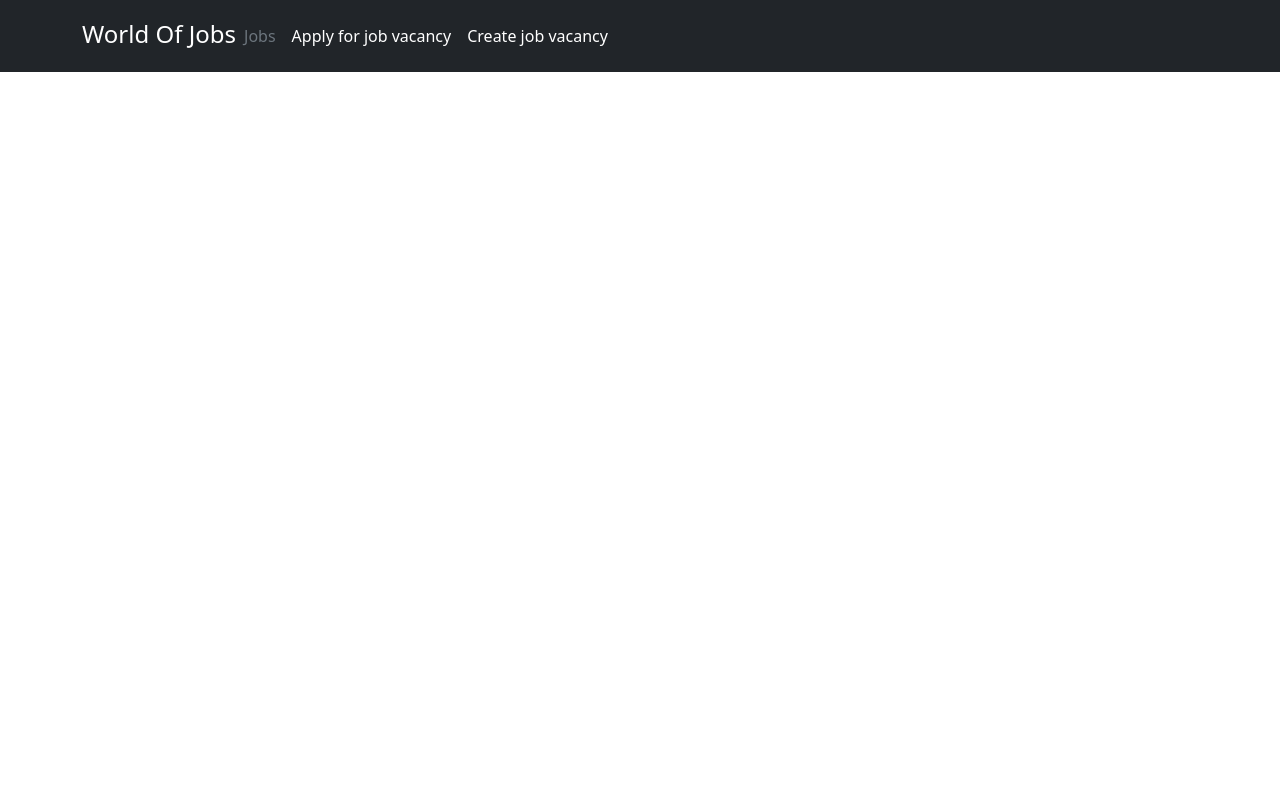
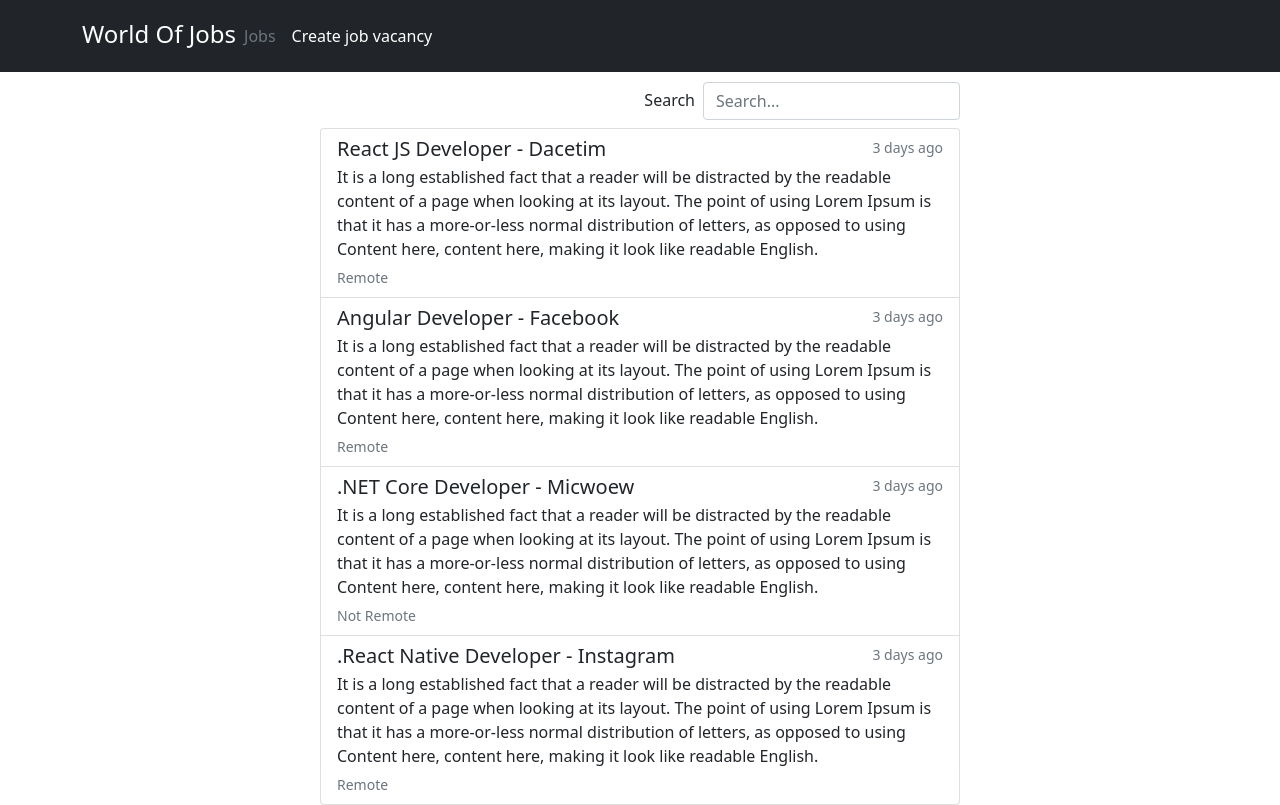
Before and after one commit to ManuelDev1810/WorldOfJobs, a React (Create React App) app: page / in a window 1280 px wide. Built offline with nearby package versions, Linux system fonts and the light colour scheme.

Commit message:
default design for home page.

```diff
--- a/src/App.js
+++ b/src/App.js
@@ -1,9 +1,13 @@
 import Header from "./components/Header/Header";
+import Jobs from "./components/Jobs/Jobs";
+import JobsSearch from "./components/Jobs/JobsSearch/JobsSearch";
 
 function App() {
   return (
     <div className="App">
       <Header />
+      <JobsSearch />
+      <Jobs />
     </div>
   );
 }
--- a/src/components/Header/Header.js
+++ b/src/components/Header/Header.js
@@ -2,23 +2,18 @@ const Header = () => {
   return (
     <header className="p-3 bg-dark text-white">
       <div className="container">
-        <div class="d-flex flex-wrap align-items-center justify-content-center justify-content-lg-start">
-          <ul class="nav col-12 col-lg-auto me-lg-auto mb-2 justify-content-center mb-md-0">
-            <li>
-              <span class="fs-4">World Of Jobs</span>
+        <div className="d-flex flex-wrap align-items-center justify-content-center justify-content-lg-start">
+          <ul className="nav col-12 col-lg-auto me-lg-auto mb-2 justify-content-center mb-md-0">
+            <li key={"home"}>
+              <span className="fs-4">World Of Jobs</span>
             </li>
-            <li>
-              <a class="nav-link px-2 text-secondary">
+            <li key={"jobs"}>
+              <a className="nav-link px-2 text-secondary">
                 Jobs
               </a>
             </li>
-            <li>
-              <a class="nav-link px-2 text-white">
-                Apply for job vacancy
-              </a>
-            </li>
-            <li>
-              <a class="nav-link px-2 text-white">
+            <li key={"new-job"}>
+              <a className="nav-link px-2 text-white">
                 Create job vacancy
               </a>
             </li>
--- /dev/null
+++ b/src/components/Jobs/JobItem/JobItem.js
@@ -0,0 +1,16 @@
+const JobItem = (props) => {
+
+    return (
+        <a href="#" className="list-group-item list-group-item-action w-100">
+            <div className="d-flex w-100 justify-content-between">
+              <h5 className="mb-1">{props.job.title} - {props.job.company}</h5>
+              <small className="text-muted">3 days ago</small>
+            </div>
+            <p className="mb-1">{props.job.description}</p>
+            <small className="text-muted">{props.job.remote ? 'Remote' : 'Not Remote'}</small>
+          </a>
+    )
+
+}
+
+export default JobItem;
--- /dev/null
+++ b/src/components/Jobs/Jobs.js
@@ -0,0 +1,54 @@
+import JobItem from "./JobItem/JobItem";
+
+const DUMMY_JOBS = [
+  {
+    id: "job1",
+    title: "React JS Developer",
+    description:
+      "It is a long established fact that a reader will be distracted by the readable content of a page when looking at its layout. The point of using Lorem Ipsum is that it has a more-or-less normal distribution of letters, as opposed to using Content here, content here, making it look like readable English.",
+    company: "Dacetim",
+    vacancies: 7,
+    remote: true,
+  },
+  {
+    id: "job2",
+    title: "Angular Developer",
+    description:
+      "It is a long established fact that a reader will be distracted by the readable content of a page when looking at its layout. The point of using Lorem Ipsum is that it has a more-or-less normal distribution of letters, as opposed to using Content here, content here, making it look like readable English.",
+    company: "Facebook",
+    vacancies: 2,
+    remote: true,
+  },
+  {
+    id: "job3",
+    title: ".NET Core Developer",
+    description:
+      "It is a long established fact that a reader will be distracted by the readable content of a page when looking at its layout. The point of using Lorem Ipsum is that it has a more-or-less normal distribution of letters, as opposed to using Content here, content here, making it look like readable English.",
+    company: "Micwoew",
+    vacancies: 3,
+    remote: false,
+  },
+  {
+    id: "job4",
+    title: ".React Native Developer",
+    description:
+      "It is a long established fact that a reader will be distracted by the readable content of a page when looking at its layout. The point of using Lorem Ipsum is that it has a more-or-less normal distribution of letters, as opposed to using Content here, content here, making it look like readable English.",
+    company: "Instagram",
+    vacancies: 15,
+    remote: true,
+  },
+];
+
+const Jobs = () => {
+  return (
+    <div className="d-flex justify-content-center">
+      <div className="list-group w-50">
+        {DUMMY_JOBS.map((job) => {
+          return <JobItem key={job.id} job={job} />;
+        })}
+      </div>
+    </div>
+  );
+};
+
+export default Jobs;
--- /dev/null
+++ b/src/components/Jobs/JobsSearch/JobsSearch.js
@@ -0,0 +1,18 @@
+const JobsSearch = () => {
+  return (
+    <div className="w-75 d-flex justify-content-end mt-2 mb-2">
+      <form className="d-flex align-items-end">
+        <label className="p-2 bd-highlight">Search</label>
+        <input
+        className="p-2 bd-highlight"
+          type="search"
+          className="form-control"
+          placeholder="Search..."
+          aria-label="Search"
+        />
+      </form>
+    </div>
+  );
+};
+
+export default JobsSearch;
```
